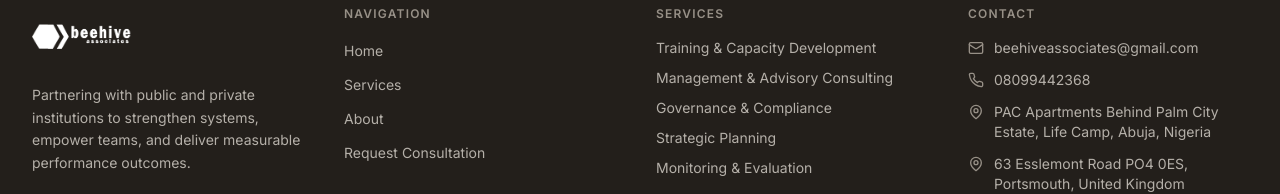
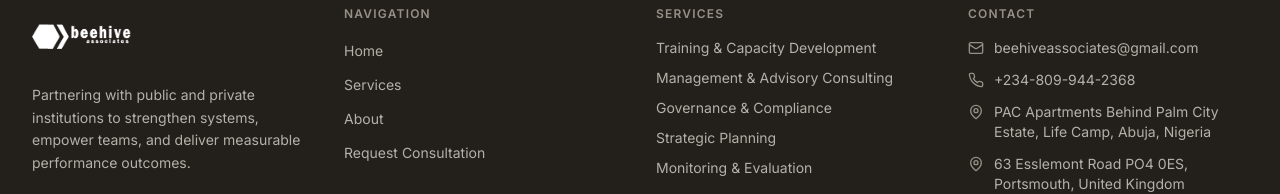
Before and after one commit to Johndayo/BeehiveWebsite, a React (Vite) app: page / in a window 1280 px wide. Shown: the part 6087-6281 px from the top of the page. Built offline with nearby package versions, Linux system fonts and the light colour scheme; no server answers.

Commit message:
Updated Footer.tsx

```diff
--- a/src/components/Footer.tsx
+++ b/src/components/Footer.tsx
@@ -101,7 +101,7 @@ export default function Footer({ onNavigate, onScrollTo }: FooterProps) {
                   className="flex items-start gap-2.5 text-sm text-navy-300 hover:text-white transition-colors"
                 >
                   <Phone className="w-4 h-4 mt-0.5 flex-shrink-0 text-navy-400" />
-                  08099442368
+                  +234-809-944-2368
                 </a>
               </li>
               <li className="flex items-start gap-2.5 text-sm text-navy-300">
```
